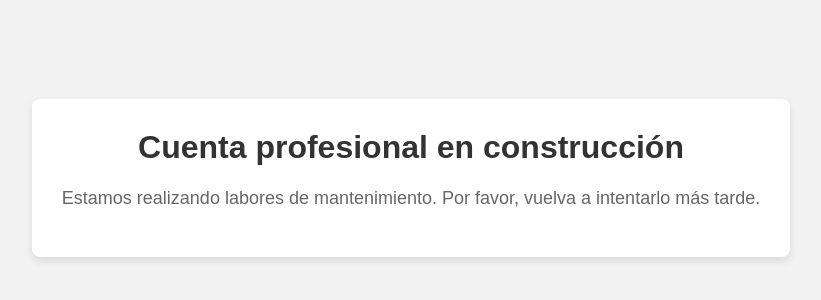
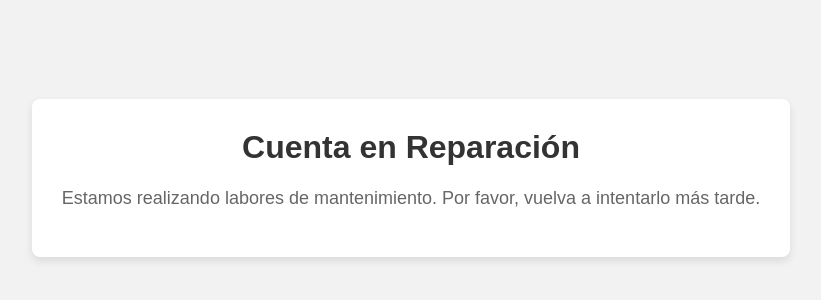
Before and after one commit to Edriv-DS/allspreadsheet, a plain HTML site: page index.html in a window 1280 px wide. Shown: the part 222-522 px from the top of the page, without its empty margins (229-1050 px from the left). Drawn offline with Linux system fonts and the light colour scheme.

Commit message:
Update index.html

```diff
--- a/index.html
+++ b/index.html
@@ -3,7 +3,7 @@
 <head>
     <meta charset="UTF-8">
     <meta name="viewport" content="width=device-width, initial-scale=1.0">
-    <title>Cuenta en mantenimiento</title>
+    <title>Cuenta en Reparación</title>
     <style>
         body {
             background-color: #f2f2f2;
@@ -34,7 +34,7 @@
 </head>
 <body>
     <div class="mensaje">
-        <h1>Cuenta profesional en construcción</h1>
+        <h1>Cuenta en Reparación</h1>
         <p>Estamos realizando labores de mantenimiento. Por favor, vuelva a intentarlo más tarde.</p>
     </div>
 </body>
```
